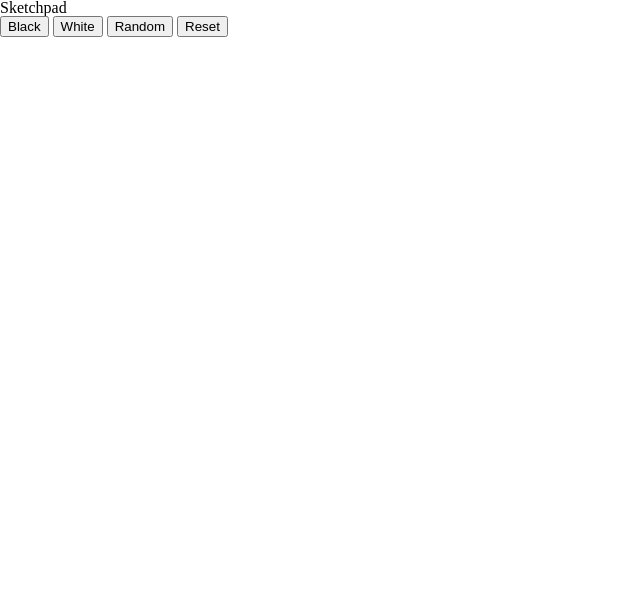
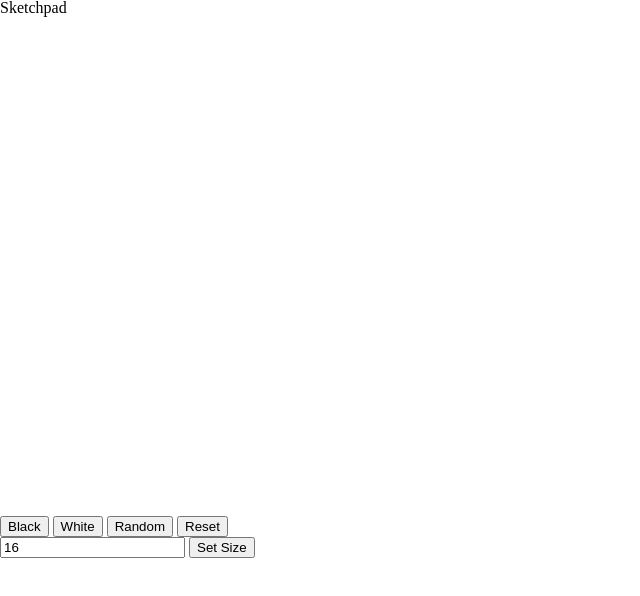
Before and after one commit to Justint1234/Etch-a-sketch, a plain HTML site: page index.html in a window 1280 px wide. Shown: the whole page, without its empty margins (0-640 px from the left). Drawn offline with Linux system fonts and the light colour scheme.

Commit message:
Added buttons

```diff
--- a/index.html
+++ b/index.html
@@ -19,7 +19,10 @@
                 <button>Random</button>
                 <button>Reset</button>
             </div>
+            <input type="text" placeholder="size of board" value="16" />
+            <button>Set Size</button>
         </div>
     </div>
 </body>
+<script src="main.js"></script>
 </html>
--- a/style.css
+++ b/style.css
@@ -0,0 +1,5 @@
+.board{
+    width: 500px;
+    height: 500px;
+    display: grid;
+}
```
